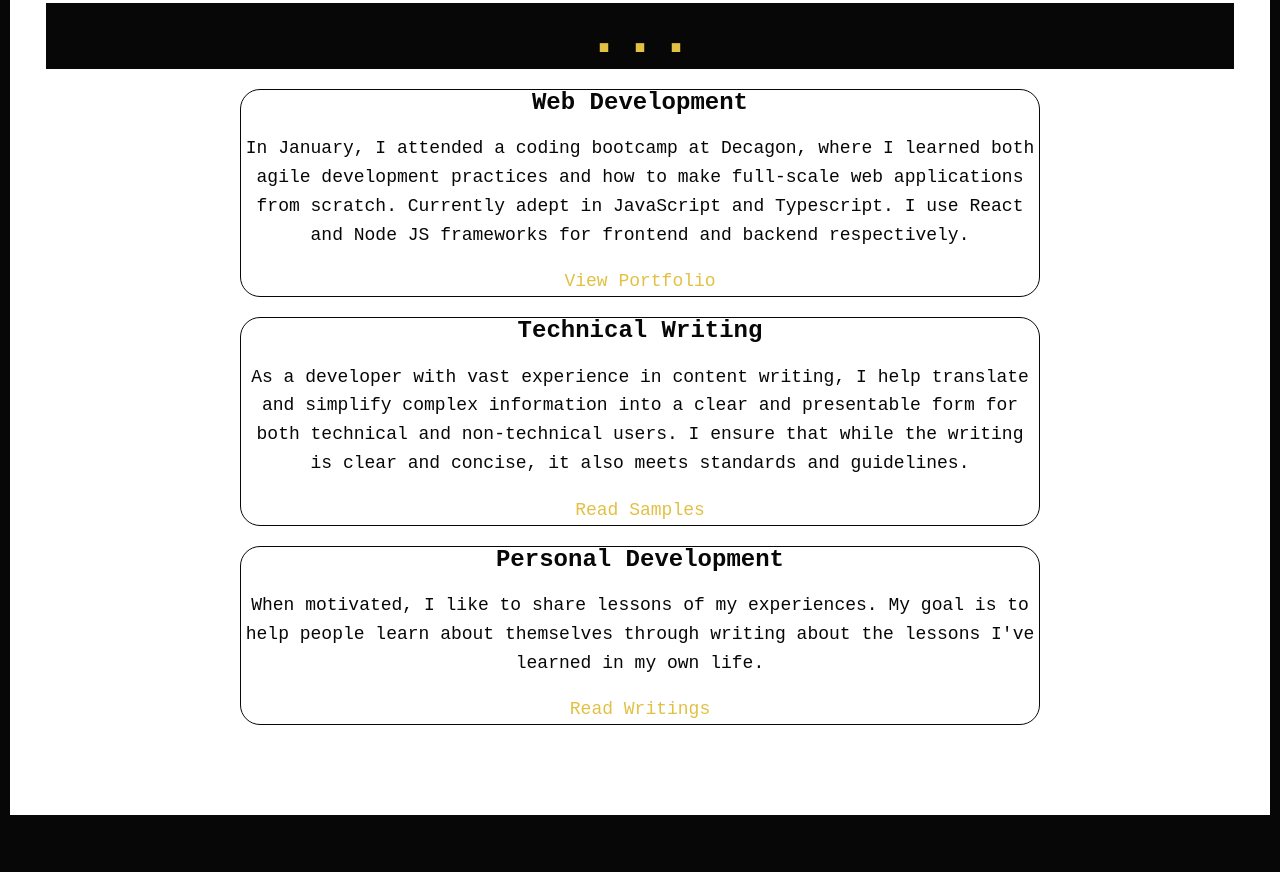
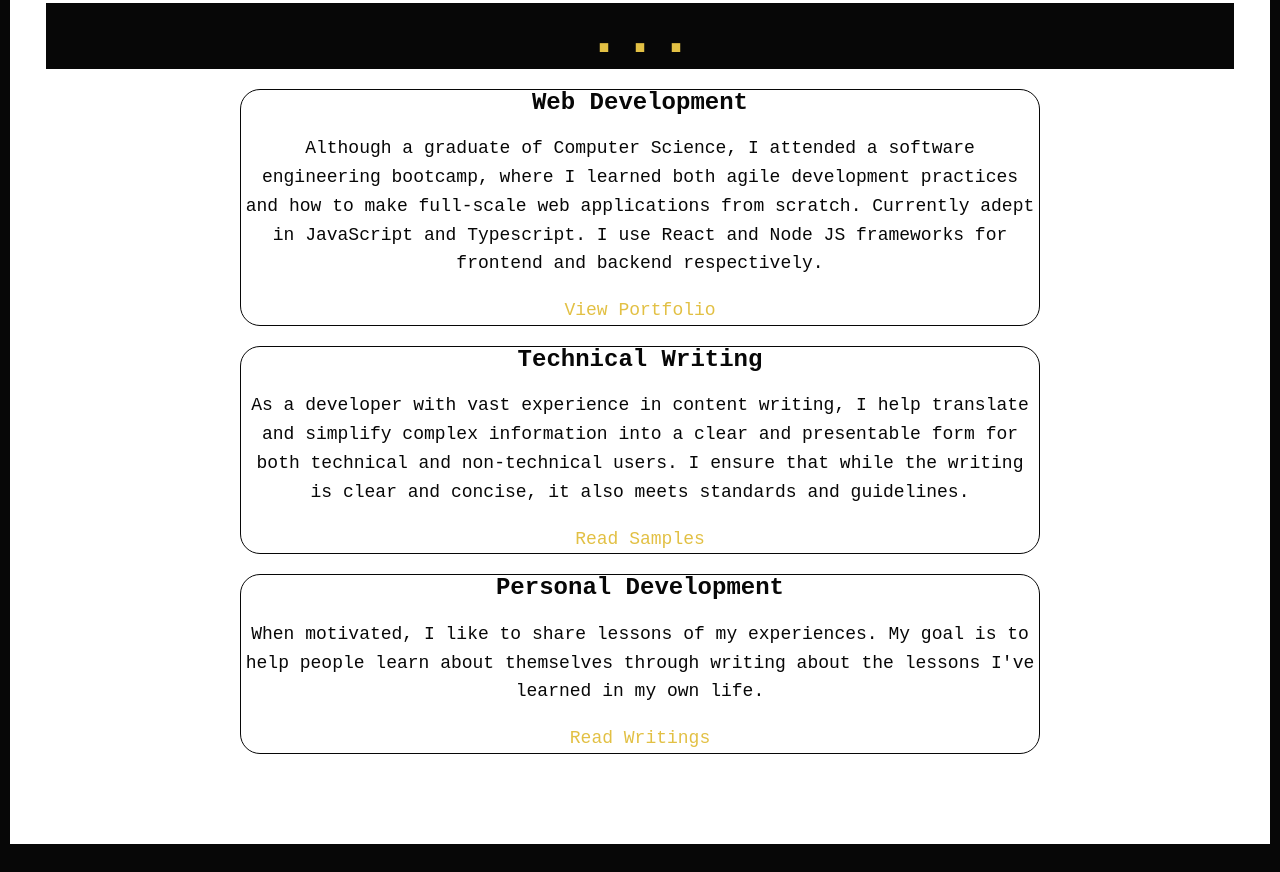
Before and after one commit to Dee-Tyan/myportfolio, a website: page index.html in a window 1280 px wide. Shown: the part 1367-2239 px from the top of the page. Drawn offline with Linux system fonts and the light colour scheme; a web font is replaced by a local one.

Commit message:
Update index.html

```diff
--- a/index.html
+++ b/index.html
@@ -77,7 +77,7 @@
 
             <div class="service" draggable="true">
                 <h3>Web Development</h3>
-                <p>In January, I attended a coding bootcamp at Decagon, where I learned both agile development practices and how to make full-scale web applications from scratch.
+                <p>Although a graduate of Computer Science, I attended a software engineering bootcamp, where I learned both agile development practices and how to make full-scale web applications from scratch.
                 Currently adept in JavaScript and Typescript. I use React and Node JS frameworks for frontend and backend respectively.</p>
                 <a href="/src/portfolio.html" target="_blank">View Portfolio </a>
             </div> <!-- / service -->
```
